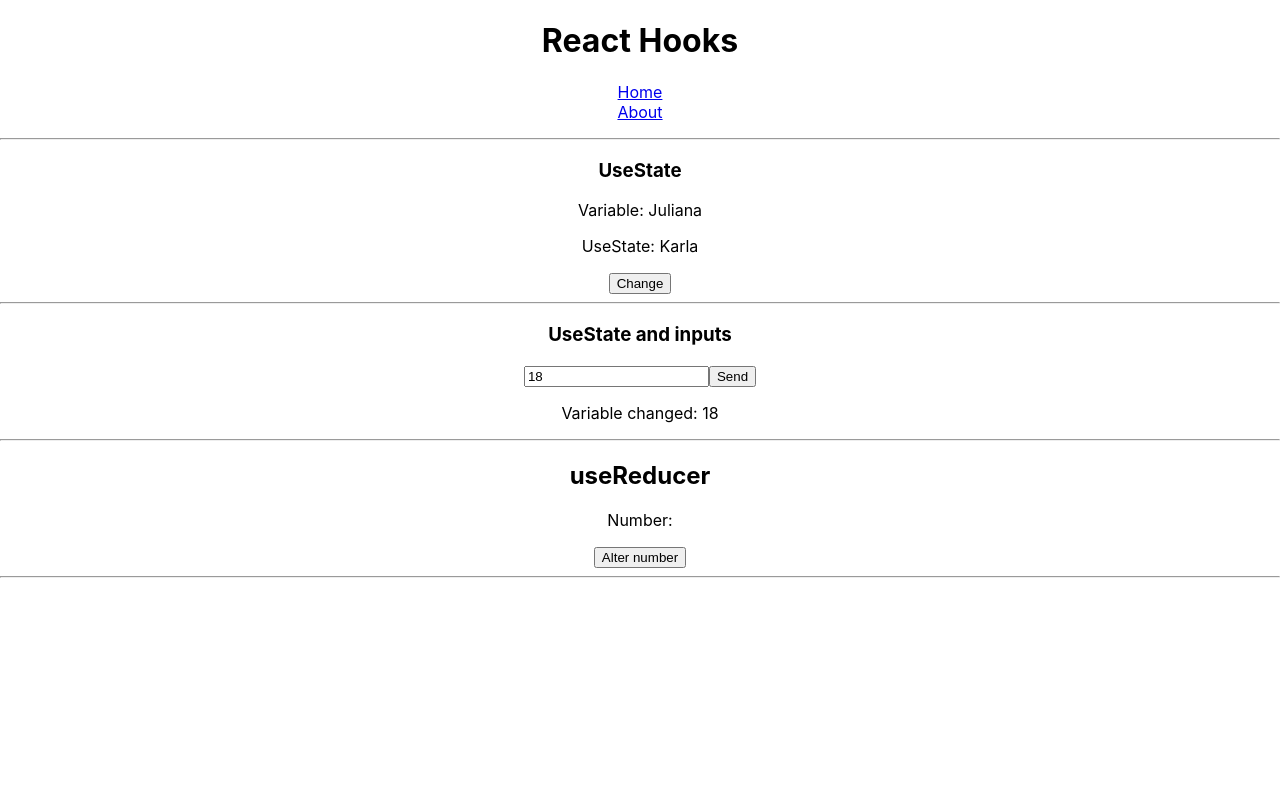
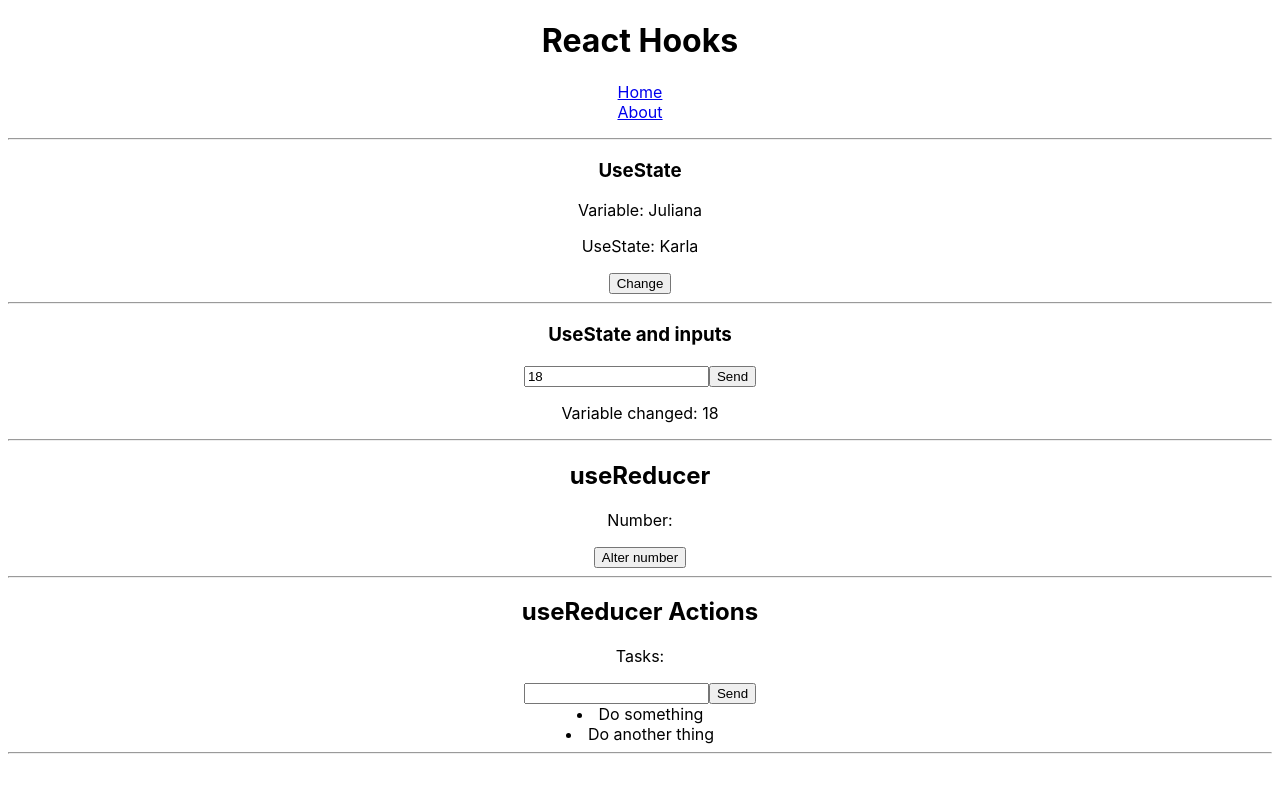
Before and after one commit to WeltonAM/React_HoraDeCodar, a React (Create React App) app in the folder 10_hooks/: page / in a window 1280 px wide. Shown: the top 792 px of the page. Built offline with nearby package versions, Linux system fonts and the light colour scheme.

Commit message:
UseReducer actions

```diff
--- a/10_hooks/src/components/HookUseReducer.js
+++ b/10_hooks/src/components/HookUseReducer.js
@@ -1,9 +1,47 @@
-import { useReducer } from "react"
+import { useReducer, useState } from "react"
 
 const HookUseReducer = () => {
   const [number, dispatch] = useReducer((state, action) => {
     return Math.random(state)
   })
+
+  const initialTasks = [
+    {id: 1, text: "Do something"},
+    {id: 2, text: "Do another thing"},
+  ]
+
+  const taskReducer = (state, action) => {
+    switch (action.type){
+      case "ADD":
+        const newTask = {
+          id: Math.random(),
+          text: taskText
+        }
+
+        setTaskText("")
+        return [...state, newTask]
+
+        case "DELETE":
+          return state.filter((task) => task.id !== action.id)
+
+        default:
+          return state
+
+    }
+  }
+
+  const [taskText, setTaskText] = useState("")
+  const [tasks, dispatchTasks] = useReducer(taskReducer, initialTasks)
+
+  const handleSubmit = (e) => {
+    e.preventDefault()
+
+    dispatchTasks({type: "ADD"})
+  }
+
+  const removeTask = (id) => {
+    dispatchTasks({type: "DELETE", id: id})
+  }
 
   return (
     <div>
@@ -11,6 +49,23 @@ const HookUseReducer = () => {
       <p>Number: {number}</p>
       <button onClick={dispatch}>Alter number</button>
       <hr />
+
+      <h2>useReducer Actions</h2>
+      <p>Tasks:</p>
+      <form onSubmit={handleSubmit}>
+        <input
+          type="text"
+          onChange={(e) => setTaskText(e.target.value)}
+          value={taskText}
+        />
+        <input type="submit" value="Send" />
+      </form>
+
+      {tasks.map((task) => (
+        <li onDoubleClick={() => removeTask(task.id)} key={task.id}>{task.text}</li>
+      ))}
+
+      <hr />
     </div>
   )
 }
--- a/10_hooks/src/index.css
+++ b/10_hooks/src/index.css
@@ -1,13 +1,8 @@
 body {
-  margin: 0;
+  margin-bottom: 300px;
   font-family: -apple-system, BlinkMacSystemFont, 'Segoe UI', 'Roboto', 'Oxygen',
     'Ubuntu', 'Cantarell', 'Fira Sans', 'Droid Sans', 'Helvetica Neue',
     sans-serif;
   -webkit-font-smoothing: antialiased;
   -moz-osx-font-smoothing: grayscale;
 }
-
-code {
-  font-family: source-code-pro, Menlo, Monaco, Consolas, 'Courier New',
-    monospace;
-}
```
